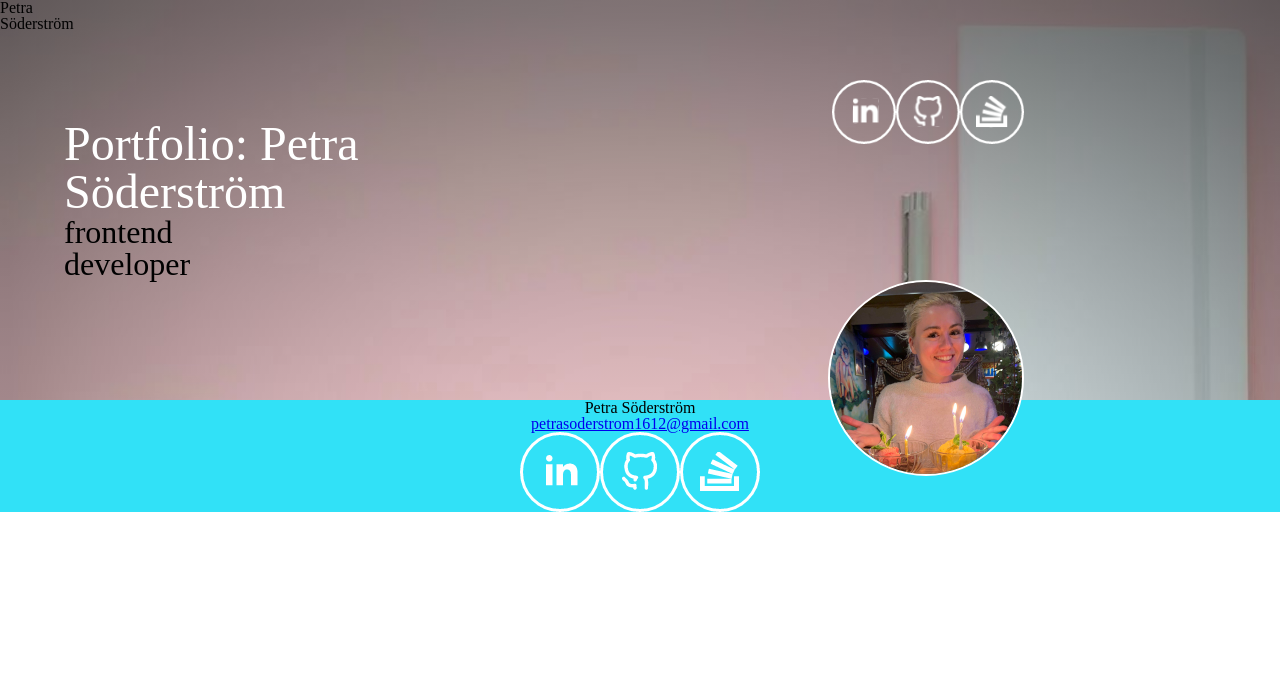
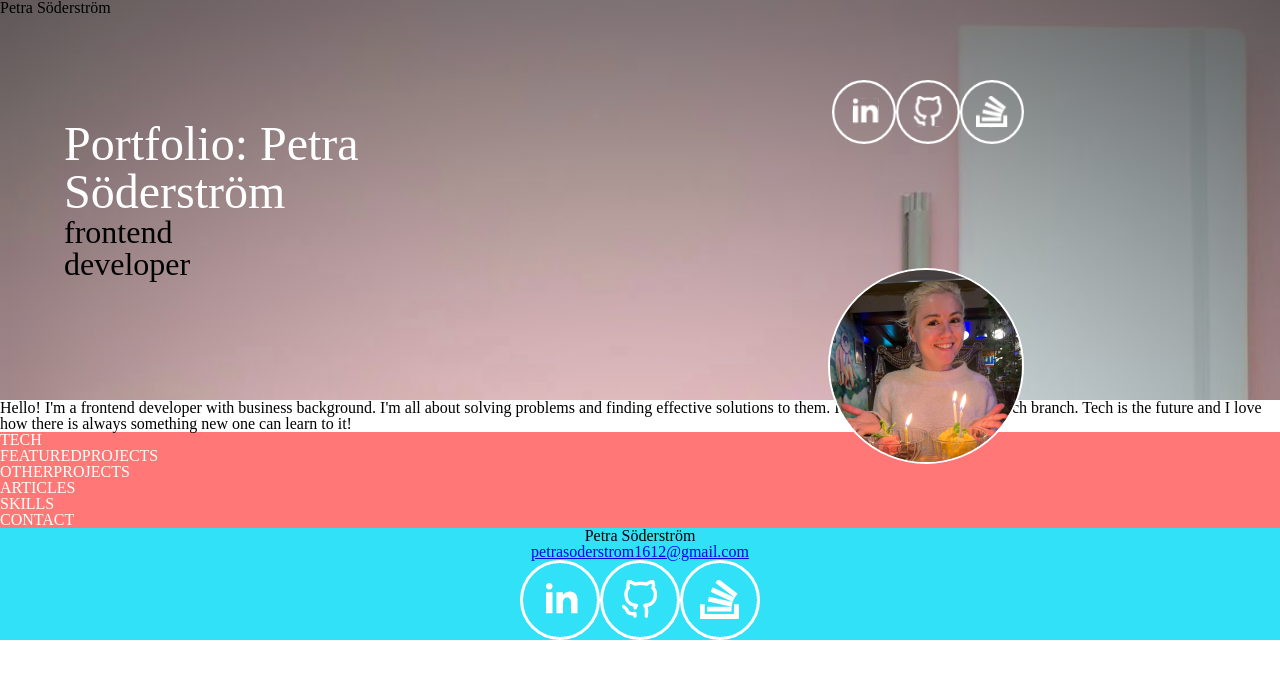
Before and after one commit to Technigo/project-react-portfolio, a React (Create React App) app: page / in a window 1280 px wide. Shown: the top 678 px of the page. Built offline with nearby package versions, Linux system fonts and the light colour scheme.

Commit message:
eslint the little devil

```diff
--- a/src/Global.js
+++ b/src/Global.js
@@ -1,6 +1,9 @@
 import { createGlobalStyle } from 'styled-components';
 
 export const GlobalStyle = createGlobalStyle`
+:root {
+
+}
 body{
 
 background-color: white;
@@ -12,6 +15,12 @@ color: white;
 
 h2{
 font-size: 2rem;
+}
+
+h3{
+text-transform: uppercase;
+color: #fff;
+background-color: rgb(255, 119, 119);
 }
 
 @media (min-width: 668px) {
@@ -37,4 +46,4 @@ font-size: 2rem;
 }
 
 }
-`;
+}`
--- /dev/null
+++ b/src/components/About.js
@@ -0,0 +1,16 @@
+import React from 'react';
+/* import styled from 'styled-components'; */
+
+const About = () => {
+	return (
+		<div>
+			Hello! I&apos;m a frontend developer with
+			business background. I&apos;m all about solving problems and finding
+			effective solutions to them. I love to work just within tech branch.
+			Tech is the future and I love how there is always something new one
+			can learn to it!
+		</div>
+	)
+}
+
+export default About;
--- /dev/null
+++ b/src/components/Articles.js
@@ -0,0 +1,10 @@
+import React from 'react';
+/* import styled from 'styled-components'; */
+
+const Articles = () => {
+  return (
+    <h3>Articles</h3>
+  )
+}
+
+export default Articles;
--- /dev/null
+++ b/src/components/FeaturedProjects.js
@@ -0,0 +1,10 @@
+import React from 'react';
+/* import styled from 'styled-components'; */
+
+const FeaturedProjects = () => {
+  return (
+    <h3>FeaturedProjects</h3>
+  )
+}
+
+export default FeaturedProjects;
--- a/src/components/Footer.js
+++ b/src/components/Footer.js
@@ -8,6 +8,7 @@ const Footer = () => {
   return (
     <FooterStyler>
       <div>
+        <h3>contact</h3>
         <p>Petra Söderström</p>
         <a href="mailto:petrasoderstrom1612@gmail.com">
         petrasoderstrom1612@gmail.com
--- a/src/components/Header.js
+++ b/src/components/Header.js
@@ -14,7 +14,7 @@ const Header = () => {
         <img
           src={profileImage}
           alt="profile-of-Petras" />
-        <h6><span>Petra  <br />Söderström</span></h6>
+        <h6>Petra Söderström</h6>
       </div>
     </HeaderStyler>
   )
@@ -33,6 +33,12 @@ height: 50vh;
 position: relative;
 display: flex;
 
+article {
+  position: absolute;
+  top: 15vh;
+  left: 5vw;
+}
+
 img {
   position: absolute;
   border-radius: 50%;
@@ -40,14 +46,9 @@ img {
   height: auto;
   width: 40vw;
   right: 10vw;
-  top: 35vh;
+  bottom: -8vh;
 }
 
-article {
-  position: absolute;
-  top: 15vh;
-  left: 5vw;
-}
 
 /* @media (min-width: 668px) {
 } */
@@ -57,9 +58,5 @@ article {
     width: 15vw;
     right: 20vw;
   }
-  img:hover {
-      filter: brightness(75%);
-      opacity: 1;
-  }
 }
 `
--- /dev/null
+++ b/src/components/OtherProjects.js
@@ -0,0 +1,10 @@
+import React from 'react';
+/* import styled from 'styled-components'; */
+
+const OtherProjects = () => {
+  return (
+    <h3>OtherProjects</h3>
+  )
+}
+
+export default OtherProjects;
--- /dev/null
+++ b/src/components/Skills.js
@@ -0,0 +1,10 @@
+import React from 'react';
+/* import styled from 'styled-components'; */
+
+const Skills = () => {
+  return (
+    <h3>Skills</h3>
+  );
+};
+
+export default Skills;
--- /dev/null
+++ b/src/components/Tech.js
@@ -0,0 +1,10 @@
+import React from 'react';
+/* import styled from 'styled-components'; */
+
+const Tech = () => {
+  return (
+    <h3>Tech</h3>
+  )
+}
+
+export default Tech;
```
Also changed, not shown: package.json (+3 -14 lines), src/components/Main.js (+6 -4 lines), .eslintrc.json, 1 other file (tests, documents, lock files or other folders).
